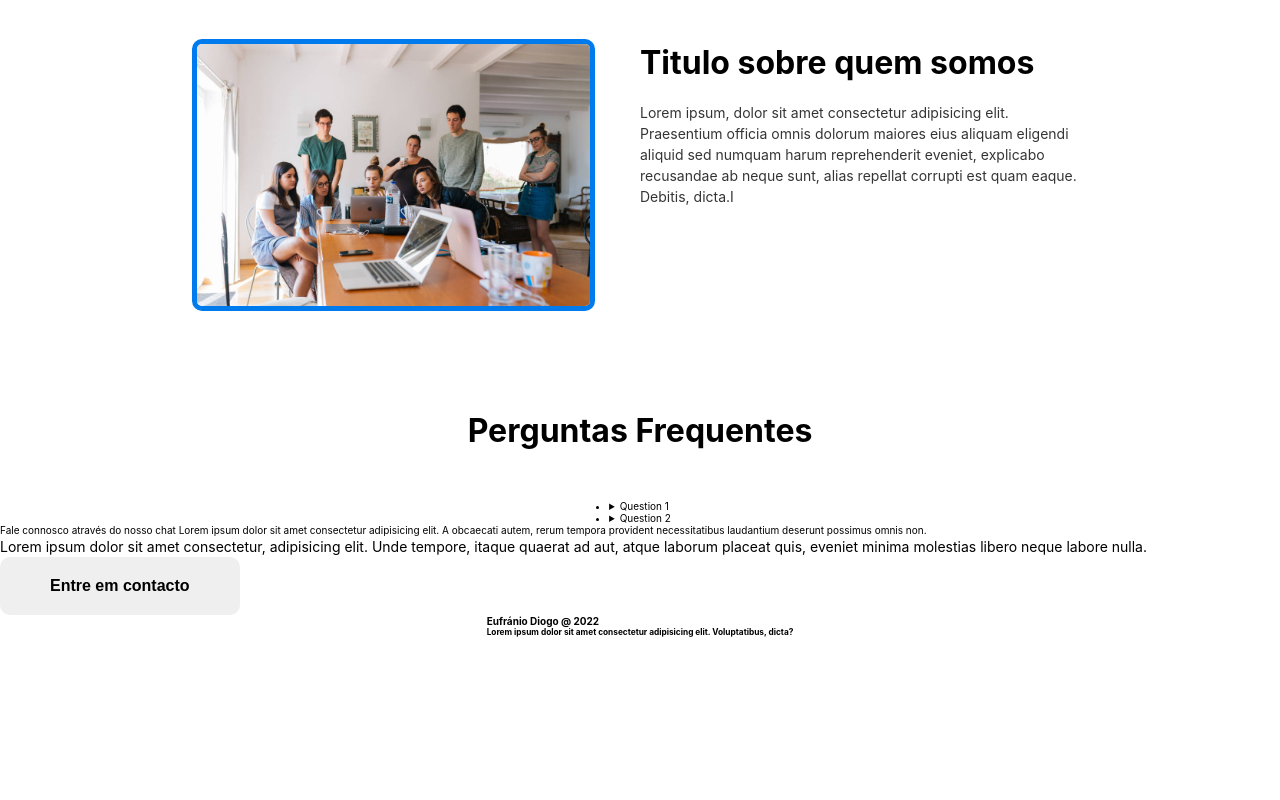
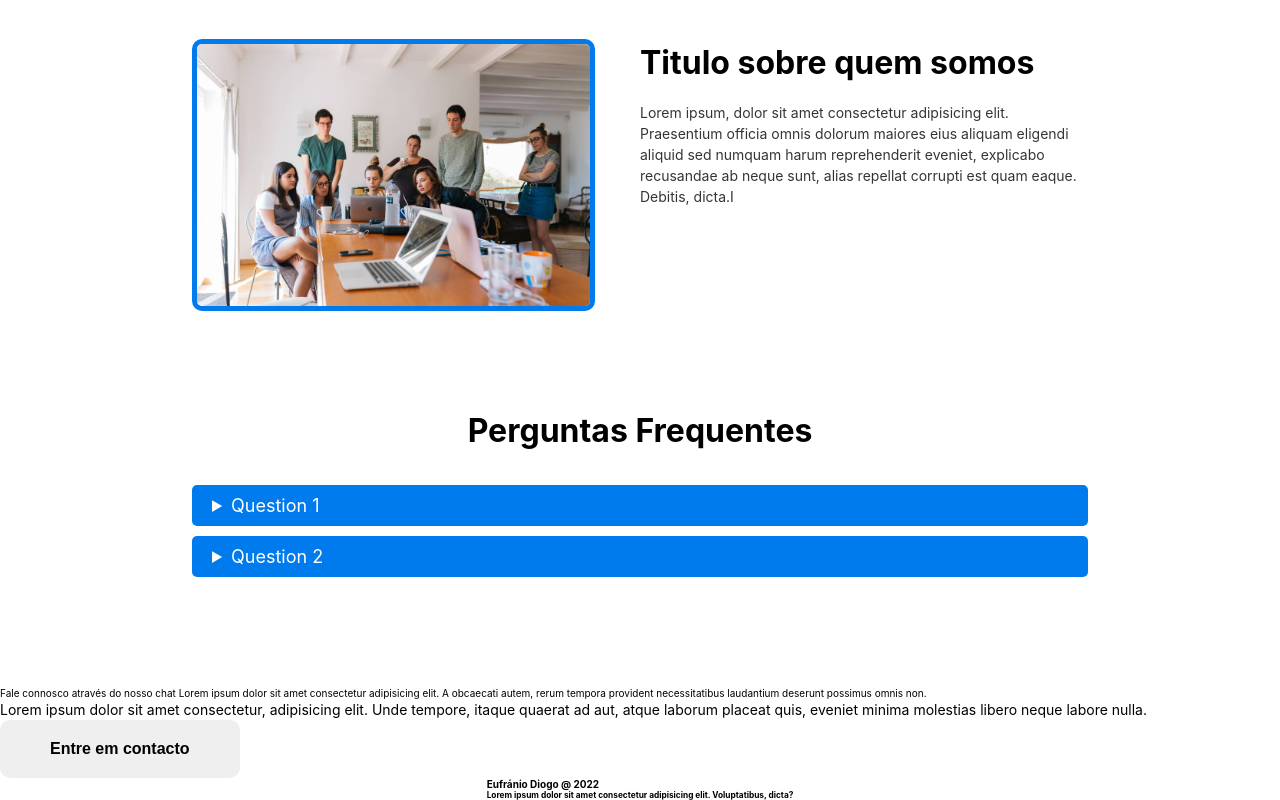
Before and after one commit to EufranioDiogo/a-simple-sample-service-page, a plain HTML site: page index.html in a window 1280 px wide. Shown: the part 1911-2711 px from the top of the page. Before the commit the page ends 2548 px from the top, so only its background shows below. Drawn offline with Linux system fonts and the light colour scheme.

Commit message:
feat: faq section

```diff
--- a/css/index.css
+++ b/css/index.css
@@ -99,7 +99,7 @@
   color: #007bee;
 }
 
-.first-section, .second-section, .third-section, .fourth-section, .fifth-section {
+.first-section, .second-section, .third-section, .fourth-section, .fifth-section, .sixth-section {
   display: flex;
   width: 100%;
   justify-content: center;
@@ -237,8 +237,37 @@
   display: flex;
   flex-direction: column;
   align-items: center;
+  width: 70%;
 }
 
 .faq-container > .heading-2 {
-  margin-bottom: 5rem;
+  margin-bottom: 2.5rem;
 }
+
+.faq-list {
+  list-style-type: none;
+  width: 100%;
+}
+.faq-list-item {
+  width: 100%;
+  margin: 1rem 0;
+}
+.faq-question-text-container {
+  width: 100%;
+}
+.question-text {
+  width: 100%;
+  background-color: #007bee;
+  color: #fff;
+  padding: 1rem 2rem;
+  border-radius: 0.5rem;
+  font-size: 1.8rem;
+  cursor: pointer;
+}
+.faq-answer-text-container {
+  margin: 1rem 0 2rem 0;
+}
+.answer-text {
+  font-size: 1.4rem;
+  line-height: 1.5;
+}
```
